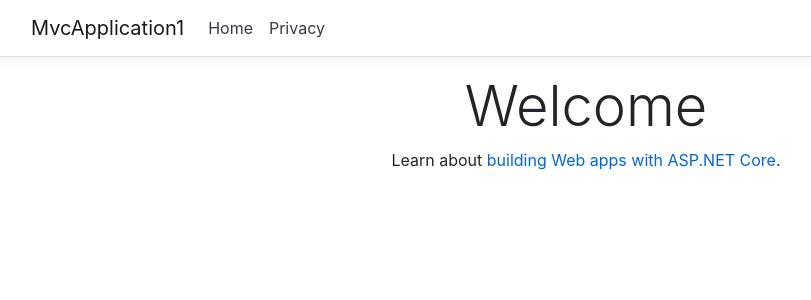
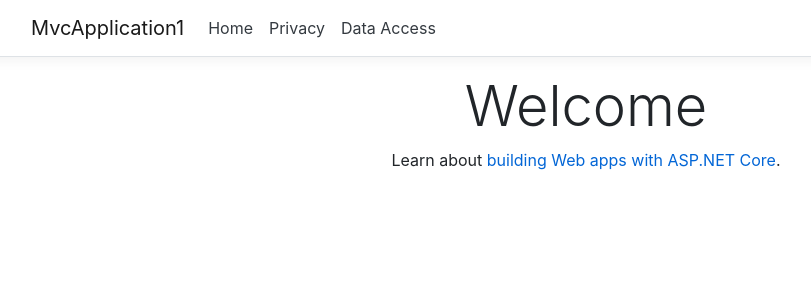
Before and after one commit to bashirmja/Identity-Server-Backend-Sample, an ASP.NET Core app: page / in a window 1280 px wide. Shown: the top 300 px of the page, without its empty margins (54-865 px from the left). Run offline with ASP.NET Core 8, Linux system fonts and the light colour scheme.

Commit message:
added extera page for server call.

```diff
--- a/MvcApplication1/Controllers/HomeController.cs
+++ b/MvcApplication1/Controllers/HomeController.cs
@@ -28,6 +28,11 @@ namespace MvcApplication1.Controllers
             return View();
         }
 
+        public IActionResult DataAccess()
+        {
+            return View();
+        }
+
         [ResponseCache(Duration = 0, Location = ResponseCacheLocation.None, NoStore = true)]
         public IActionResult Error()
         {
--- /dev/null
+++ b/MvcApplication1/Views/Home/DataAccess.cshtml
@@ -0,0 +1,6 @@
+@{
+    ViewData["Title"] = "Data Access";
+}
+<h1>@ViewData["Title"]</h1>
+
+<p>Could be here server call data!</p>
--- a/MvcApplication1/Views/Shared/_Layout.cshtml
+++ b/MvcApplication1/Views/Shared/_Layout.cshtml
@@ -24,6 +24,9 @@
                         <li class="nav-item">
                             <a class="nav-link text-dark" asp-area="" asp-controller="Home" asp-action="Privacy">Privacy</a>
                         </li>
+                        <li class="nav-item">
+                            <a class="nav-link text-dark" asp-area="" asp-controller="Home" asp-action="DataAccess">Data Access</a>
+                        </li>
                     </ul>
                 </div>
             </div>
```
